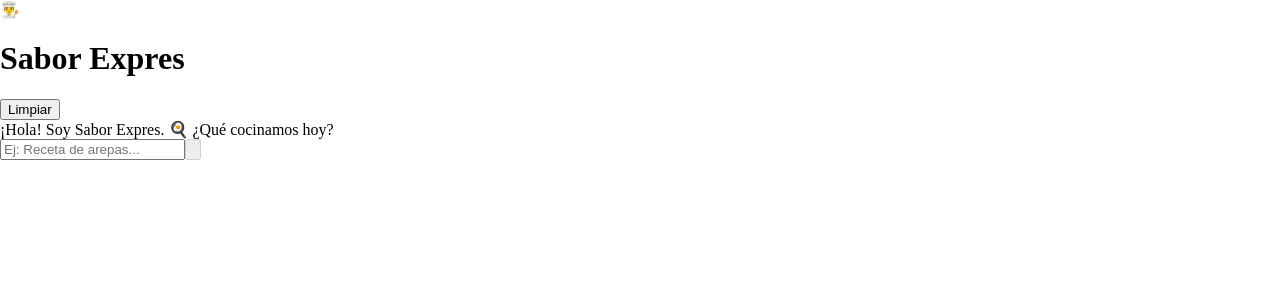
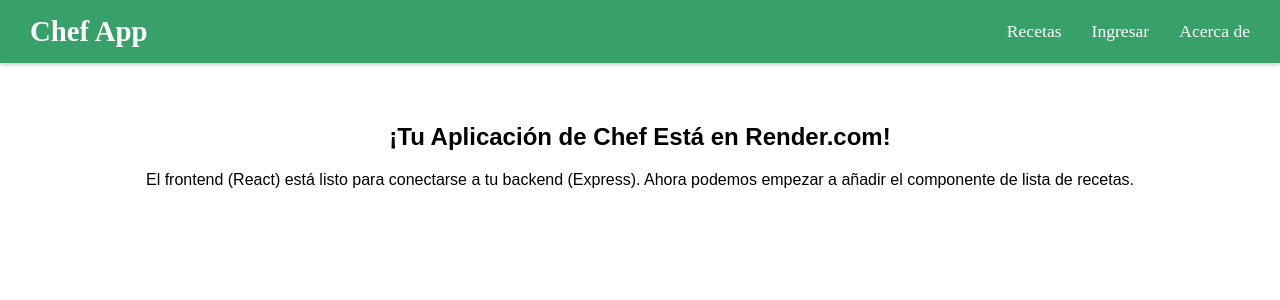
Before and after one commit to rafa4321/chef-frontend-react, a React (Create React App) app: page / in a window 1280 px wide. Shown: the top 300 px of the page. Built offline with nearby package versions, Linux system fonts and the light colour scheme.

Commit message:
Update App.js

```diff
--- a/src/App.js
+++ b/src/App.js
@@ -1,109 +1,30 @@
-import React, { useState } from 'react';
-// import './App.css';
+import React from 'react';
+import Navbar from './Navbar';
 
-// *************************************************************
-// *** ⚠️ VALOR CRÍTICO: REEMPLAZA CON TU URL DE RENDER.COM ⚠️ ***
-// *************************************************************
-// Ejemplo: "https://sabor-expres-backend-abcdef.onrender.com"
-const BACKEND_URL = "https://chef-backend-express.onrender.com";
-// *************************************************************
-
+// Ya no es necesario importar './App.css';
+// Usaremos estilos en línea o en componentes individuales como Navbar.js
 
 function App() {
-  const [messages, setMessages] = useState([
-    { text: "¡Hola! Soy Sabor Expres. 🍳 ¿Qué cocinamos hoy?", sender: 'bot' }
-  ]);
-  const [input, setInput] = useState('');
-  const [isLoading, setIsLoading] = useState(false);
+  return (
+    <div className="App">
 
-  const agregarMensaje = (text, sender) => {
-    setMessages(prevMessages => [...prevMessages, { text, sender }]);
-  };
+      {/* 1. Barra de Navegación (Navbar) */}
+      <Navbar />
 
-  const enviarMensaje = async (e) => {
-    e.preventDefault();
-    const texto = input.trim();
-    if (!texto || isLoading) return;
+      {/* 2. Contenido Principal */}
+      <main style={{ padding: '40px', textAlign: 'center', fontFamily: 'Arial, sans-serif' }}>
 
-    agregarMensaje(texto, 'user');
-    setInput('');
-    setIsLoading(true);
+        <h2>¡Tu Aplicación de Chef Está en Render.com!</h2>
 
-    try {
-      // LLAMADA AL BACKEND SEGURO EN RENDER
-      const response = await fetch(`${BACKEND_URL}/api/chat`, { // <-- Esta es la ruta /api/chat
-        method: 'POST',
-        headers: { 'Content-Type': 'application/json' },
-        body: JSON.stringify({ message: texto })
-      });
+        <p>
+          El frontend (React) está listo para conectarse a tu backend (Express).
+          Ahora podemos empezar a añadir el componente de lista de recetas.
+        </p>
 
-      const data = await response.json();
+        {/* Aquí irán otros componentes como RecipeList */}
 
-      if (data.error) throw new Error(data.error);
+      </main>
 
-      // Formateo básico (adaptado del HTML original)
-      let respuestaFormateada = data.reply.replace(/\*\*(.*?)\*\*/g, '<b>$1</b>').replace(/\n/g, '<br>');
-      agregarMensaje(respuestaFormateada, 'bot');
-
-    } catch (error) {
-      console.error("Error al conectar con el Chef:", error);
-      // Mensaje de error para el usuario si falla la conexión
-      agregarMensaje("⚠️ Error: No se pudo conectar con el Chef. Revisa la URL del Backend o la clave API en Render.com.", 'bot');
-    } finally {
-      setIsLoading(false);
-    }
-  };
-
-  const limpiarChat = () => {
-    setMessages([{ text: "¡Chat limpio! ¿Qué más necesitas?", sender: 'bot' }]);
-  };
-
-  return (
-    // Se usa el nombre de clase 'chat-container' para aplicar los estilos del CSS
-    <div className="chat-container w-full max-w-2xl bg-white rounded-2xl shadow-2xl overflow-hidden flex flex-col">
-        <div className="header bg-red-800 p-4 flex items-center justify-between shadow-md">
-            <div className="flex items-center space-x-2">
-                <span className="text-2xl">👨‍🍳</span>
-                <h1 className="text-white font-bold text-xl">Sabor Expres</h1>
-            </div>
-            <button onClick={limpiarChat} className="clear-btn text-red-200 hover:text-white text-sm bg-red-900/30 px-3 py-1 rounded-full">Limpiar</button>
-        </div>
-
-        <div className="chat-box flex-1 p-4 overflow-y-auto space-y-4 bg-gray-50">
-            {messages.map((msg, index) => (
-                <div key={index} className={`message-row flex ${msg.sender === 'user' ? 'justify-end' : 'justify-start'}`}>
-                    {/* Se usa dangerouslySetInnerHTML para renderizar el HTML (negritas, saltos de línea) */}
-                    <div className={`message-bubble p-3 max-w-[85%] shadow-sm ${msg.sender === 'user' ? 'user-message' : 'bot-message'}`}
-                         dangerouslySetInnerHTML={{ __html: msg.text }}>
-                    </div>
-                </div>
-            ))}
-            {isLoading && (
-                <div className="loading-row px-6 py-2">
-                    <div className="flex space-x-1">
-                        <div className="typing-dot w-2 h-2 bg-gray-400 rounded-full"></div>
-                        <div className="typing-dot w-2 h-2 bg-gray-400 rounded-full"></div>
-                        <div className="typing-dot w-2 h-2 bg-gray-400 rounded-full"></div>
-                    </div>
-                </div>
-            )}
-        </div>
-
-        <form onSubmit={enviarMensaje} className="input-form p-4 bg-white border-t border-gray-200 flex space-x-2">
-            <input
-                id="user-input"
-                type="text"
-                value={input}
-                onChange={(e) => setInput(e.target.value)}
-                placeholder="Ej: Receta de arepas..."
-                disabled={isLoading}
-                className="flex-1 p-3 border border-gray-300 rounded-full focus:outline-none focus:border-red-600 focus:ring-1 focus:ring-red-600"
-            />
-            <button type="submit" disabled={isLoading || !input.trim()} className="bg-red-800 text-white p-3 rounded-full hover:bg-red-900 transition-colors">
-                 {/* Ícono de enviar (SVG adaptado) */}
-                <svg xmlns="http://www.w3.org/2000/svg" className="h-6 w-6" fill="none" viewBox="0 0 24 24" stroke="currentColor"><path strokeLinecap="round" strokeLinejoin="round" strokeWidth="2" d="M14 5l7 7m0 0l-7 7m7-7H3" /></svg>
-            </button>
-        </form>
     </div>
   );
 }
```
